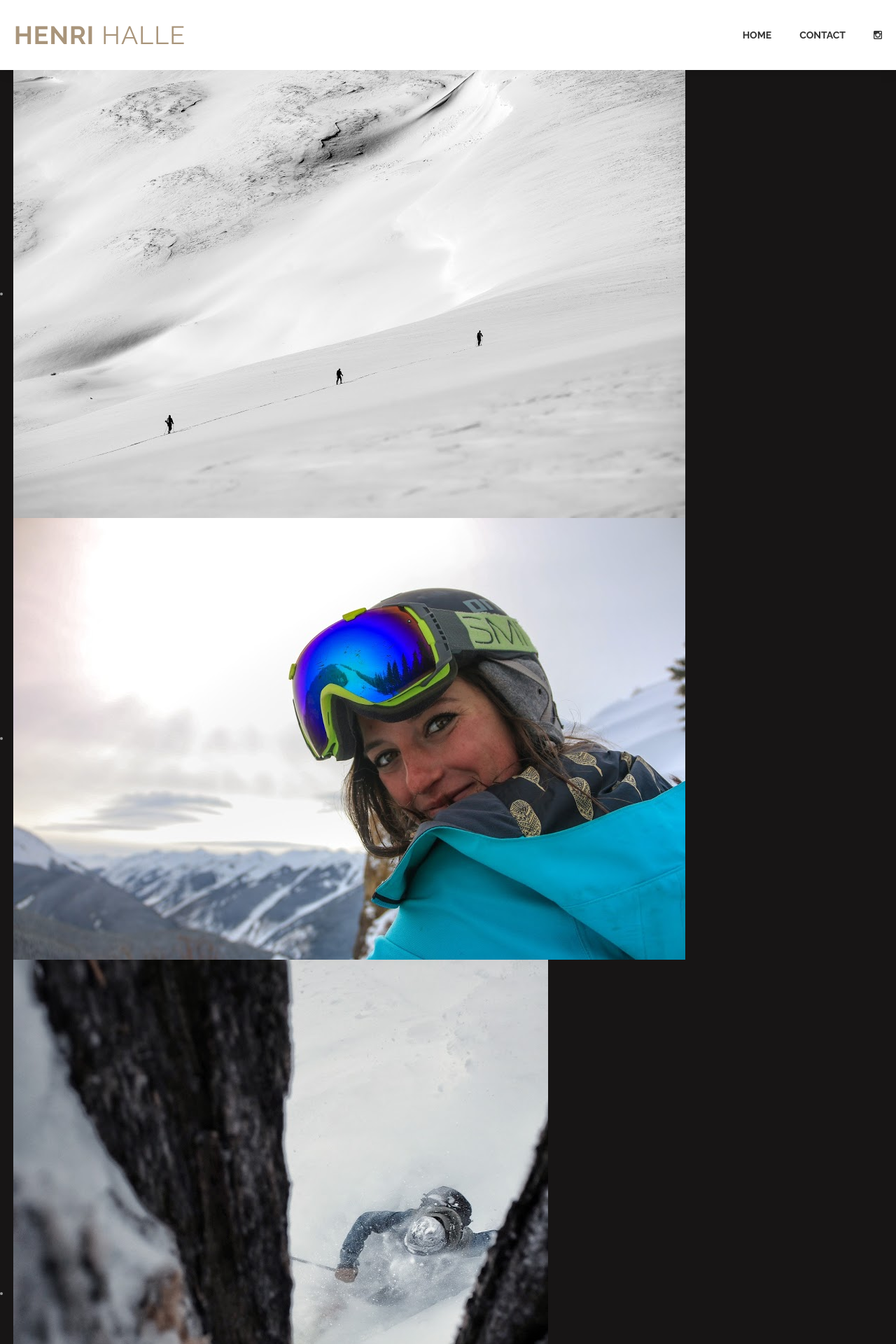
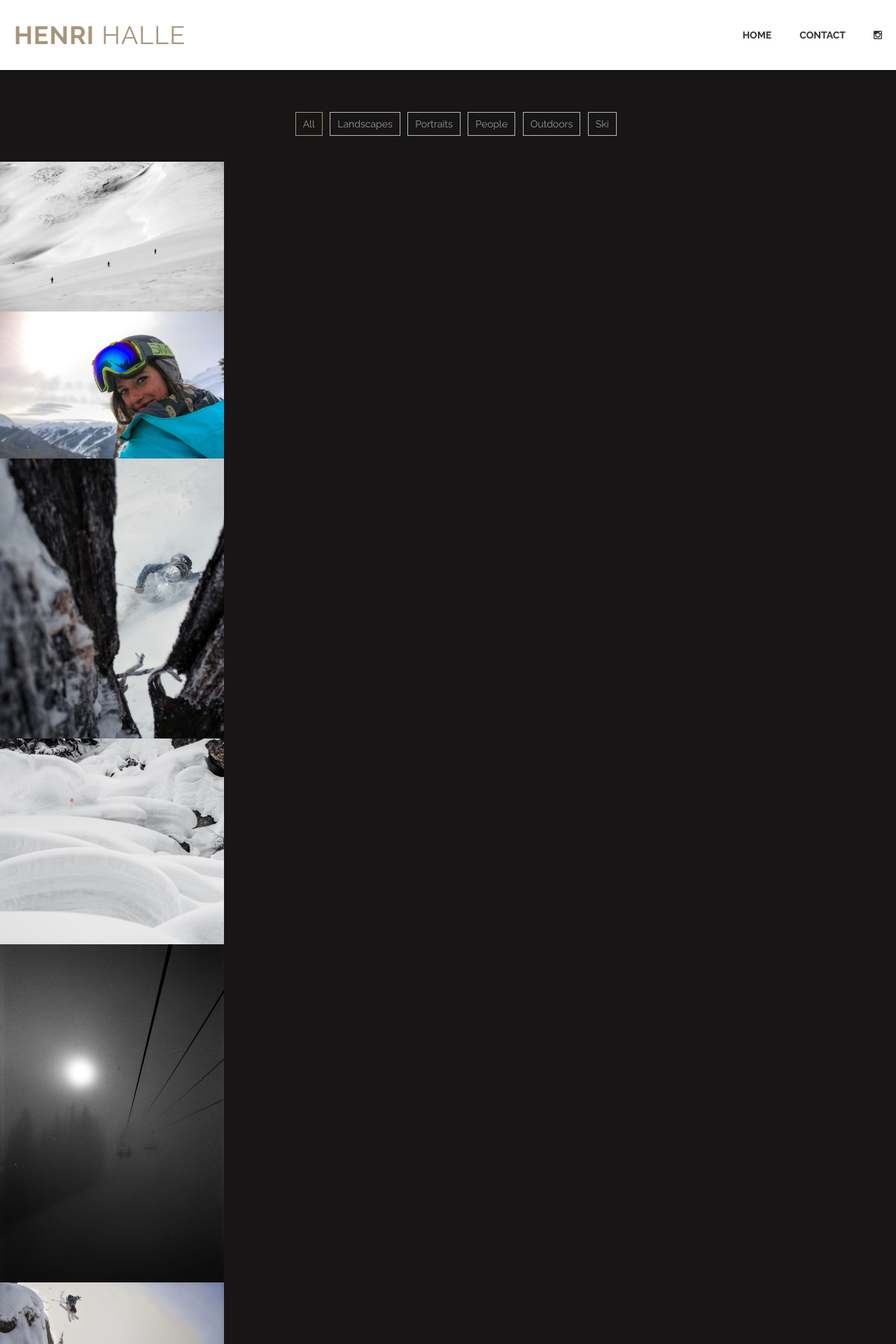
Before and after one commit to madhalle/henndogg, a Jekyll site: the page built from index.html, in a window 1280 px wide. Shown: the top 1920 px of the page at 70% size. Built offline with Jekyll 4.4.1, drawn with Linux system fonts in a browser that asks for light colours.

Commit message:
load images within div

```diff
--- a/index.html
+++ b/index.html
@@ -92,13 +92,7 @@ works:
     desc: "Design &amp; Development"
 
 ---
-{% for image in site.static_files %}
-    {% if image.path contains 'images/bangers/ski' %}
-        <li class='ski'>
-          <img src="{{ site.baseurl }}{{ image.path }}" alt="image" />
-        </li>
-    {% endif %}
-{% endfor %}
+
 <!-- <div class='full' style='background: #333'>
   <div class='row'>
     <div class='large-12 columns'>
@@ -152,7 +146,13 @@ works:
   </ul> -->
   <div class='grid'>
     <ul class='gallery'>
-
+      {% for image in site.static_files %}
+          {% if image.path contains 'images/bangers/ski' %}
+              <li class='ski'>
+                <img src="{{ site.baseurl }}{{ image.path }}" alt="image" />
+              </li>
+          {% endif %}
+      {% endfor %}
         <li class='landscapes'>
           <!-- <a href='portfolio-item.html'> -->
           <div class='overlay'>
```
